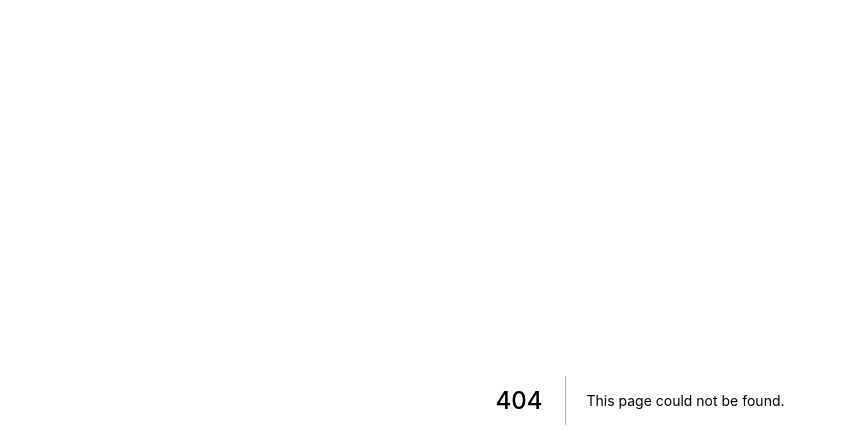
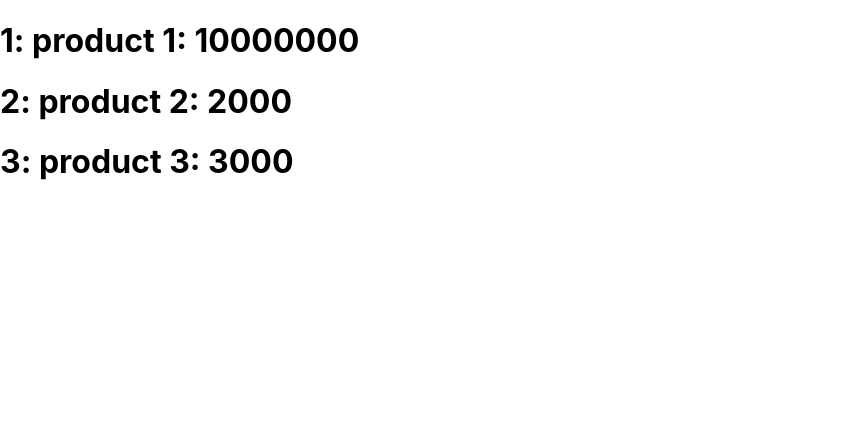
Before and after one commit to anonymous-mint/Next-pre-rendering, a Next.js app: page /products in a window 1280 px wide. Before the commit this address had no page. Shown: the top 448 px of the page, without its empty margins (0-846 px from the left). Built offline with nearby package versions, Linux system fonts and the light colour scheme; data requests are answered from the project's data file.

Commit message:
IRS- Incremental static regeneration- using revalidate while returning the props

```diff
--- /dev/null
+++ b/db.json
@@ -0,0 +1,22 @@
+{
+  "products": [
+    {
+      "id": 1,
+      "price": "10000000",
+      "title": "product 1",
+      "description": "description of product 1"
+    },
+    {
+      "id": 2,
+      "price": "2000",
+      "title": "product 2",
+      "description": "description of product 2"
+    },
+    {
+      "id": 3,
+      "price": "3000",
+      "title": "product 3",
+      "description": "description of product 3"
+    }
+  ]
+}
--- a/package.json
+++ b/package.json
@@ -6,9 +6,11 @@
     "dev": "next dev",
     "build": "next build",
     "start": "next start",
-    "lint": "next lint"
+    "lint": "next lint",
+    "serve":"json-server --watch db.json --port 4000"
   },
   "dependencies": {
+    "json-server": "^0.17.0",
     "next": "12.3.1",
     "react": "18.2.0",
     "react-dom": "18.2.0"
--- /dev/null
+++ b/pages/products/index.js
@@ -0,0 +1,28 @@
+import Link from "next/link";
+import React from "react";
+
+const ProductsList = ({ products }) => {
+  return (
+    <div>
+      {products.map((product) => (
+        <h1 key={product.id}>
+          <Link href={`products/${product.id}`}>
+            <a>
+              {product.id}: {product.title}: {product.price}
+            </a>
+          </Link>
+        </h1>
+      ))}
+    </div>
+  );
+};
+
+export default ProductsList;
+
+const getStaticProps = async () => {
+  const response = await fetch("http://localhost:4000/products");
+  const data = await response.json();
+  return { props: { products: data } };
+};
+
+export { getStaticProps };
```
Also changed, not shown: pages/products/[productId].js (added, +54 -0 lines), 2 other files (tests, documents, lock files or other folders).
